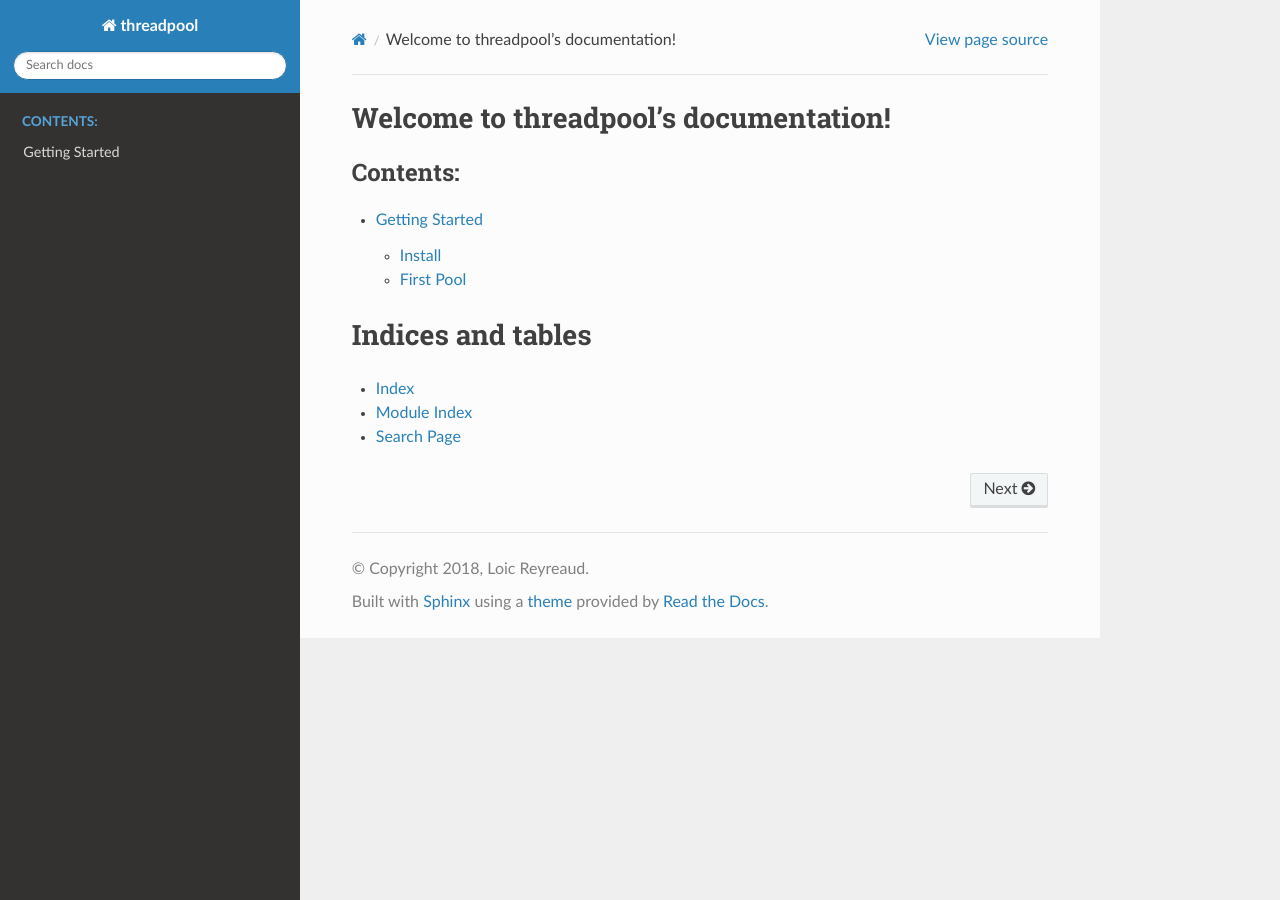
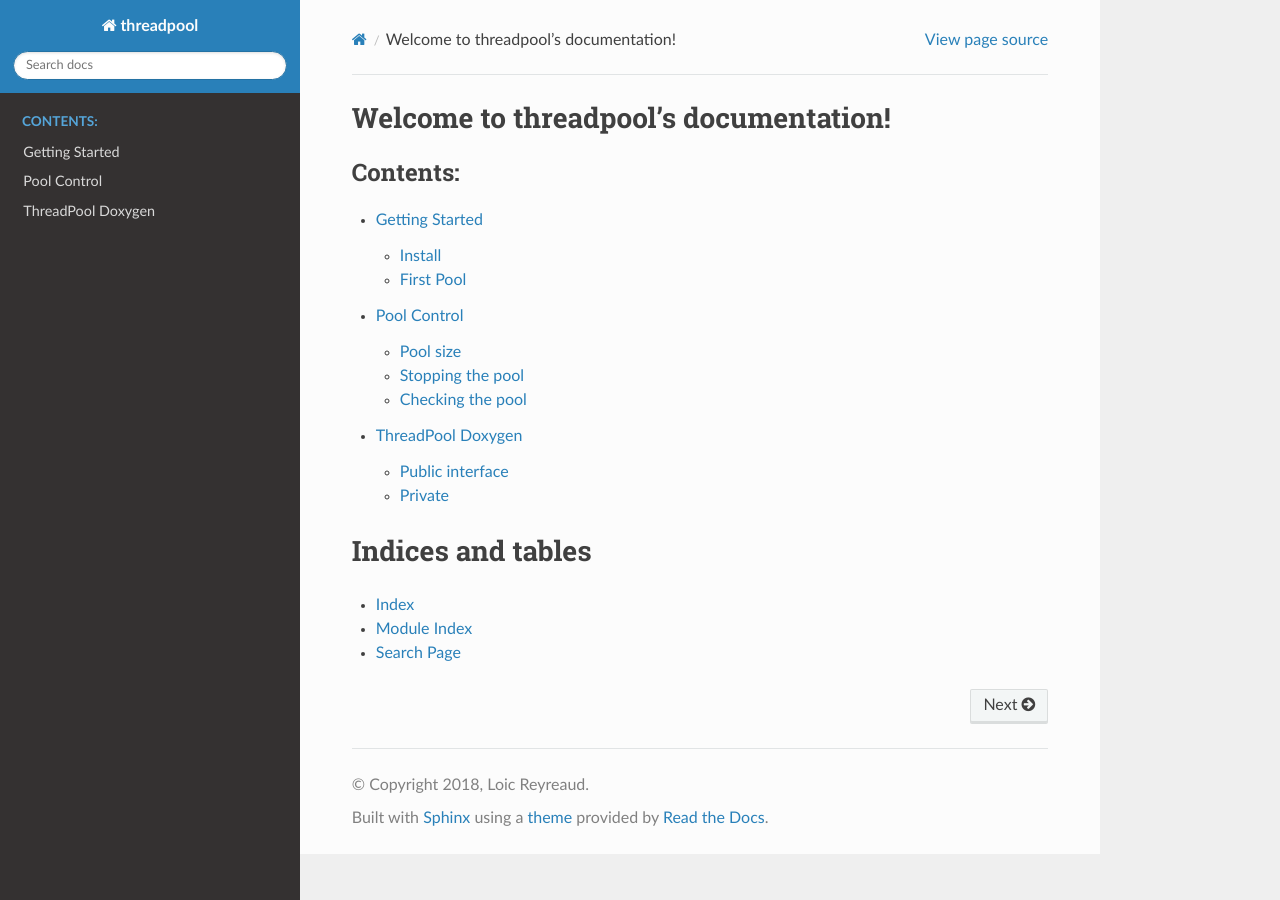
Before and after one commit to reyreaud-l/threadpool, a Sphinx documentation site: the page built from doc/index.rst, in a window 1280 px wide. Built offline with Sphinx 7.4.7 and the Read the Docs theme 2.0.0, drawn with Linux system fonts in a browser that asks for light colours.

Commit message:
doc: add more docs about ThreadPool API
Signed-off-by: Loic Reyreaud <loic.reyreaud@epita.fr>

```diff
--- /dev/null
+++ b/doc/all_doc.rst
@@ -0,0 +1,17 @@
+ThreadPool Doxygen
+==================
+
+Public interface
+----------------
+
+.. doxygenclass:: ThreadPool
+   :members:
+   :protected-members:
+   :no-link:
+
+Private
+-------
+
+.. doxygenclass:: ThreadPool
+   :private-members:
+   :no-link:
--- a/doc/getting_started.rst
+++ b/doc/getting_started.rst
@@ -42,7 +42,7 @@
 With such a short program, it is possible that mypool will be deleted before a
 working is woke up to pick the task and run it. Waiting for the result ensure
 the task is ran. It is possible to use this syntax if you don't care about the
-return value or want to wait for a task to end
+return value or don't want to wait for a task to end:
 
 .. code-block:: c++
 
--- a/doc/index.rst
+++ b/doc/index.rst
@@ -11,9 +11,8 @@
    :caption: Contents:
 
    getting_started
-
-
-
+   pool_control
+   all_doc
 
 Indices and tables
 ==================
--- /dev/null
+++ b/doc/pool_control.rst
@@ -0,0 +1,38 @@
+Pool Control
+============
+
+Pool size
+---------
+
+You can control the threadpool size when instantiating it with the constructors.
+Here are the different constructors you can use:
+
+.. doxygenfunction:: ThreadPool::ThreadPool(std::size_t)
+.. doxygenfunction:: ThreadPool::ThreadPool(std::size_t, std::size_t)
+
+The :code:`pool_size` parameter will determine the number of workers(threads)
+the pool will start when instantiating. The :code:`max_pool_size` is used by the
+pool to add more workers when all workers are working and a task comes in.
+
+For the first constructor, the :code:`max_pool_size` will be the
+:code:`pool_size` given as argument.
+
+Stopping the pool
+-----------------
+
+You can stop the pool with:
+
+.. doxygenfunction:: ThreadPool::stop()
+
+You can check if the pool is stopped with:
+
+.. doxygenfunction:: ThreadPool::is_stop()
+
+Checking the pool
+-----------------
+
+You can check the current state of the workers with:
+
+
+.. doxygenfunction:: ThreadPool::threads_available()
+.. doxygenfunction:: ThreadPool::threads_working()
```
Also changed, not shown: 1 other file.
